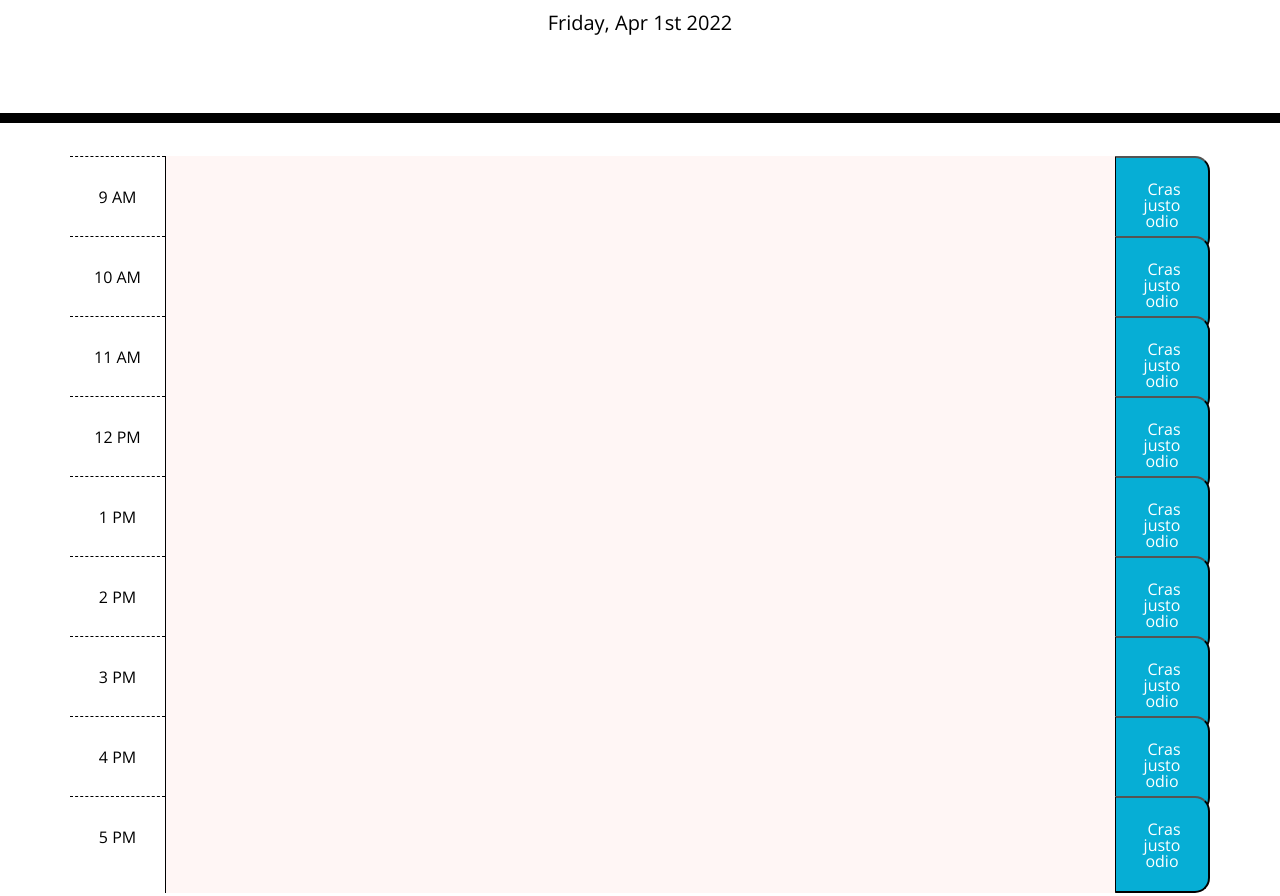
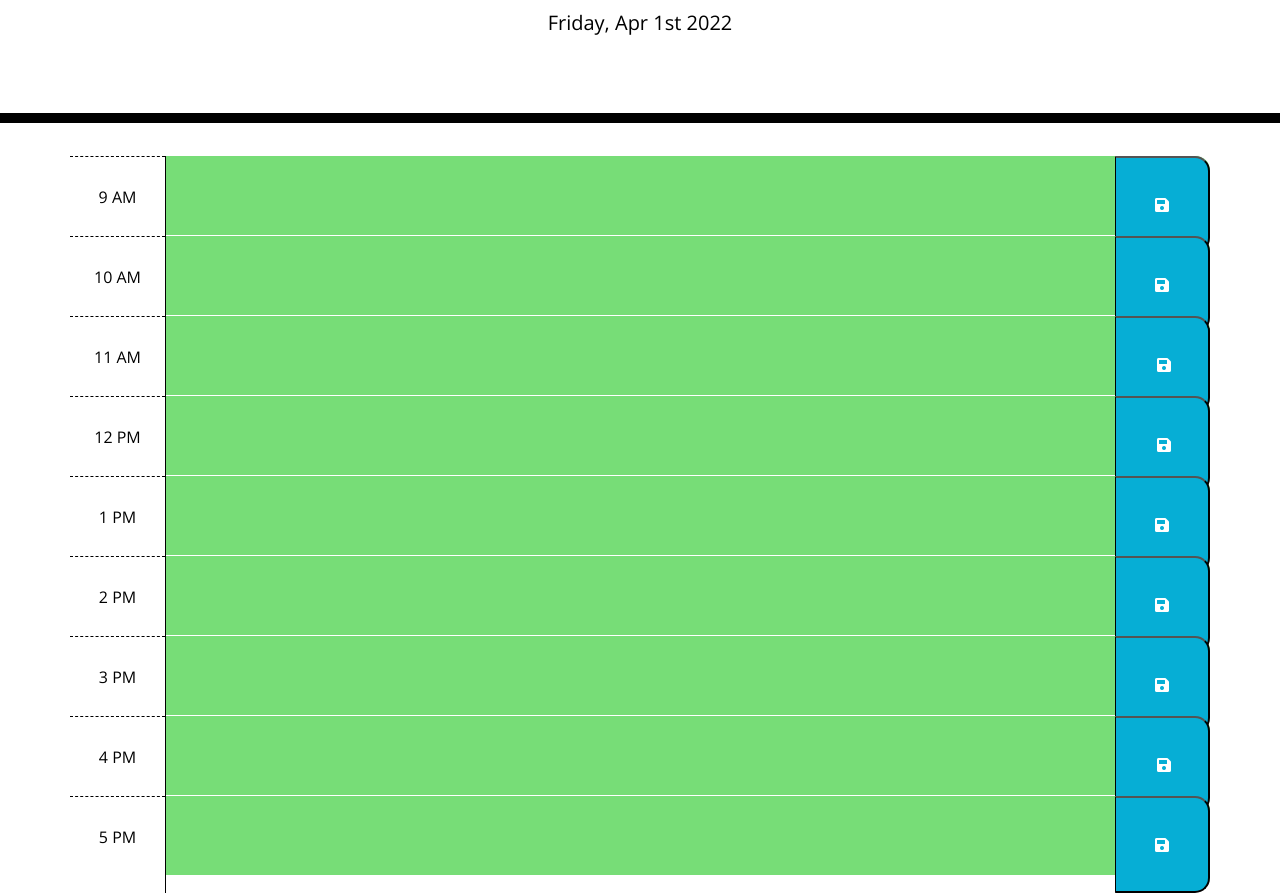
Before and after one commit to CCCCUMAR/work-day-scheduler, a plain HTML site: page index.html in a window 1280 px wide. Shown: the part 181-1077 px from the top of the page. Drawn offline with nearby package versions, Linux system fonts and the light colour scheme.

Commit message:
pushing again

```diff
--- a/index.html
+++ b/index.html
@@ -28,94 +28,92 @@
       <p class="lead">A simple calendar app for scheduling your work day</p>
       <p id="currentDay" class="lead"></p>
     </header>
-    <div class="container">
+    <div class="container" >
       <!-- Timeblocks go here -->
 
-    <div class="time-block">
-
-      <div class="row" >
+      <div class="row time-block" id="hour9" >
         <div class="col-sm-1 hour">
           <p>9 AM</p>
         </div>
-        <textarea name="" id="" class="col-sm-10">
+        <textarea name="" id="" class="col-sm-10 description">
         </textarea>
-        <button class=" col-sm-1 saveBtn"> Cras justo odio</button>
+        <button class=" col saveBtn"><i class="fas fa-save"></i></button>
       </div>
 
 
-      <div class="row" >
+      <div class="row time-block" id="hour10">
         <div class="col-sm-1 hour">
           <p>10 AM</p>
         </div>
-        <textarea name="" id="" class="col-sm-10">
+        <textarea name="" id="" class="col-sm-10 description">
         </textarea>
-        <button class=" col-sm-1 saveBtn"> Cras justo odio</button>
+        <button class=" col saveBtn"><i class="fas fa-save"></i></button>
       </div>
 
-      <div class="row" >
+      <div class="row time-block" id="hour11">
         <div class="col-sm-1 hour">
           <p>11 AM</p>
         </div>
-        <textarea name="" id="" class="col-sm-10">
+        <textarea name="" id="" class="col-sm-10 description">
         </textarea>
-        <button class=" col-sm-1 saveBtn"> Cras justo odio</button>
+        <button class=" col-sm-1 saveBtn"> <i class="fas fa-save"></i></button>
       </div>
 
-      <div class="row">
+      <div class="row time-block" id="hour12">
         <div class="col-sm-1 hour">
           <p>12 PM</p>
         </div>
-        <textarea name="" id="" class="col-sm-10">
+        <textarea name="" id="" class="col-sm-10 description">
         </textarea>
-        <button class=" col-sm-1 saveBtn"> Cras justo odio</button>
+        <button class=" col-sm-1 saveBtn"> <i class="fas fa-save"></i></button>
       </div>
 
-      <div class="row">
+      <div class="row time-block" id="hour13">
         <div class="col-sm-1 hour">
           <p>1 PM</p>
         </div>
-        <textarea name="" id="" class="col-sm-10">
+        <textarea name="" id="" class="col-sm-10 description">
         </textarea>
-        <button class=" col-sm-1 saveBtn"> Cras justo odio</button>
+        <button class=" col-sm-1 saveBtn"><i class="fas fa-save"></i></button>
       </div>
 
-      <div class="row">
+      <div class="row time-block" id="hour14">
         <div class="col-sm-1 hour">
           <p>2 PM</p>
         </div>
-        <textarea name="" id="" class="col-sm-10">
+        <textarea name="" id="" class="col-sm-10 description">
         </textarea>
-        <button class=" col-sm-1 saveBtn"> Cras justo odio</button>
+        <button class=" col-sm-1 saveBtn"><i class="fas fa-save"></i></button>
       </div>
 
-      <div class="row">
+      <div class="row time-block" id="hour15">
         <div class="col-sm-1 hour">
           <p>3 PM</p>
         </div>
-        <textarea name="" id="" class="col-sm-10">
+        <textarea name="" id="" class="col-sm-10 description">
         </textarea>
-        <button class=" col-sm-1 saveBtn"> Cras justo odio</button>
+        <button class=" col-sm-1 saveBtn"><i class="fas fa-save"></i></button>
       </div>
 
-      <div class="row">
+      <div class="row time-block" id="hour16">
         <div class="col-sm-1 hour">
           <p>4 PM</p>
         </div>
-        <textarea name="" id="" class="col-sm-10">
+        <textarea name="" id="" class="col-sm-10 description">
         </textarea>
-        <button class=" saveBtn col-sm-1"> Cras justo odio</button>
+        <button class=" saveBtn col-sm-1"> <i class="fas fa-save"></i></button>
       </div>
 
-      <div class="row">
+      <div class="row time-block" id="hour17">
         <div class="col-sm-1 hour">
           <p>5 PM</p>
         </div>
-        <textarea name="" id="" class="col-sm-10">
+        <textarea name="" id="" class="col-sm-10 description">
         </textarea>
-        <button class="saveBtn col-sm-1"> Cras justo odio</button>
+        <button class="saveBtn col-sm-1 i"><i class="fas fa-save"></i></button>
       </div>
 
-    </div>
+
 
 
 
--- a/script.js
+++ b/script.js
@@ -1,6 +1,51 @@
-var todayDate = moment().format('dddd, MMM Do YYYY');
+
+
+    $(document).ready(function(){
+        var todayDate = moment().format('dddd, MMM Do YYYY');
     let displayDate = document.getElementById("currentDay").innerHTML = todayDate;
 
-var saveBtn = document.getElementById(saveBtn)
-    addEventListener(onclick , saveBtn)
-    console.log("the button has been pressed!")
+
+    $(".saveBtn").on("click",function(){
+        //console.log("the button has been pressed!")
+        var userText = $(this).siblings(".description").val()
+        var key = $(this).parent().attr("id")
+        localStorage.setItem(key , userText);
+
+    })
+
+    $("#hour9 .description").val(localStorage.getItem("hour9"))
+    $("#hour10 .description").val(localStorage.getItem("hour10"))
+    $("#hour11 .description").val(localStorage.getItem("hour11"))
+    $("#hour12 .description").val(localStorage.getItem("hour12"))
+    $("#hour13 .description").val(localStorage.getItem("hour13"))
+    $("#hour14 .description").val(localStorage.getItem("hour14"))
+    $("#hour15 .description").val(localStorage.getItem("hour15"))
+    $("#hour16 .description").val(localStorage.getItem("hour16"))
+    $("#hour17 .description").val(localStorage.getItem("hour17"))
+
+
+    var currentTime = moment().hours()
+        //console.log(currentTime)
+
+    function timeTracker() {
+        $(".time-block").each(function(){
+            var timeBlock = parseInt($(this).attr("id").split("hour")[1])
+            //console.log(timeBlock)
+            $(this).removeClass("past present future")
+            if (timeBlock < currentTime){
+                $(this).addClass("past")
+                //$(this).removeClass("time-block")
+            }
+            else if (timeBlock == currentTime){
+                $(this).addClass("present")
+                //$(this).removeClass("time-block")
+            }
+            else if (timeBlock > currentTime){
+                $(this).addClass("future")
+                //$(this).removeClass("time-block")
+            }
+        })
+    }
+
+    timeTracker()
+    })
--- a/style.css
+++ b/style.css
@@ -6,7 +6,6 @@ body {
 
 textarea {
   background: transparent;
-  background-color: rgb(255, 246, 245);
   border: none;
   resize: none;
   color: #000000;
@@ -27,14 +26,7 @@ textarea {
   white-space: pre-wrap;
 }
 
-.container{
-  display: flex;
 
-  flex-direction: column;
-  justify-content: center;
-
-
-}
 .time-block {
   text-align: center;
   border-radius: 15px;
```
